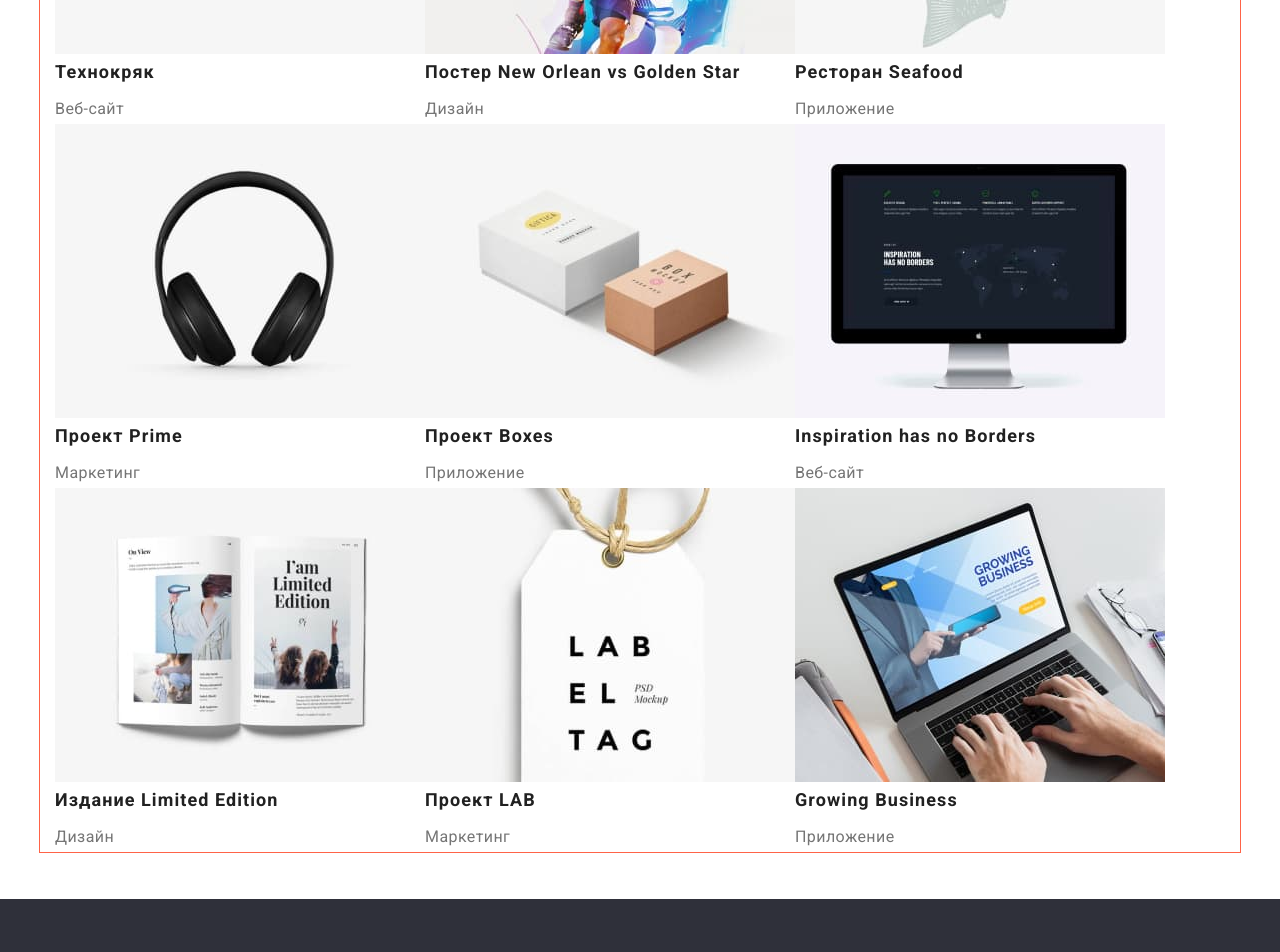
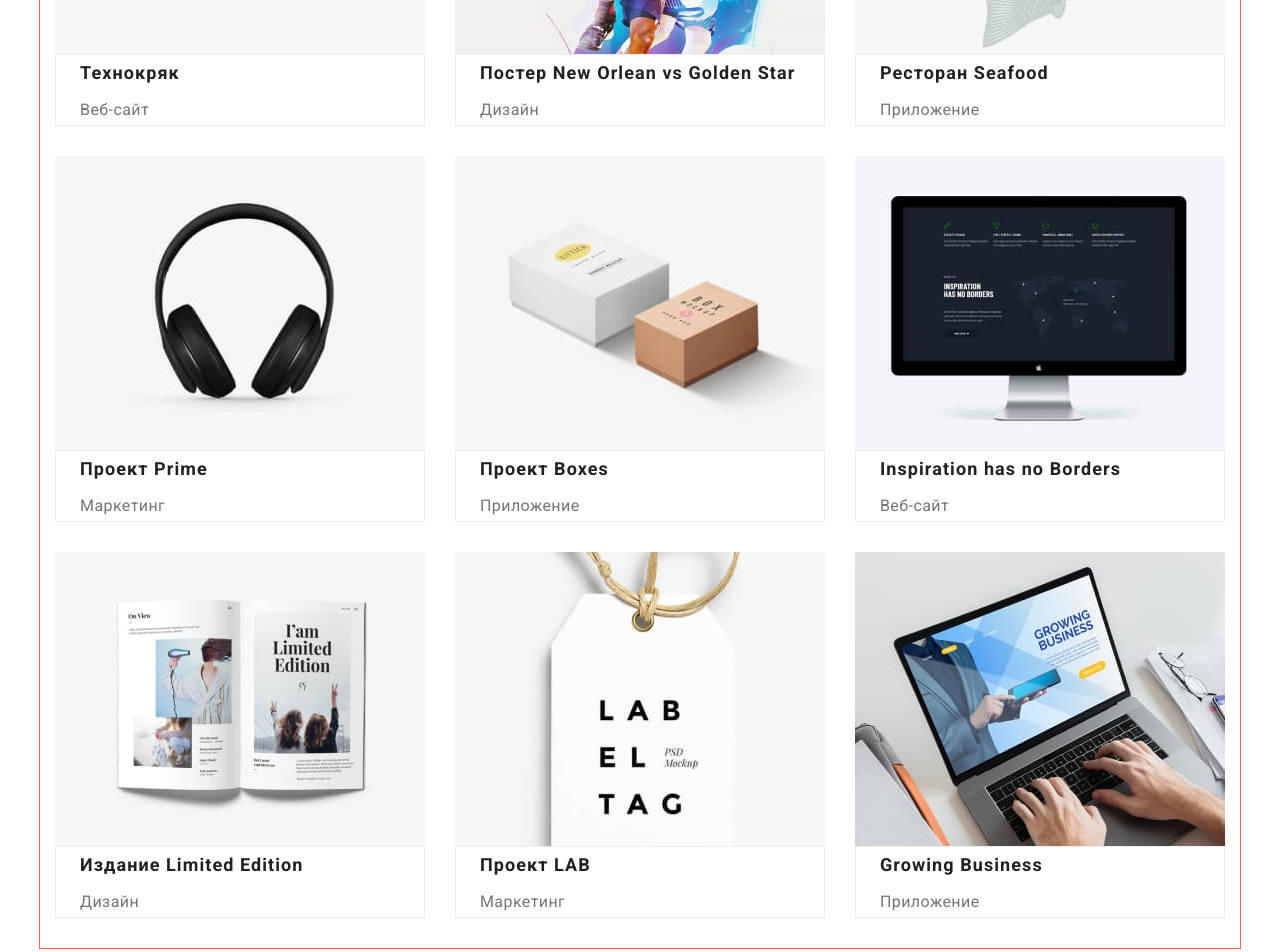
Before and after one commit to volodymyrkulieshov/goit-markup-hw-03, a plain HTML site: page portfolio.html in a window 1280 px wide. Shown: the part 500-1452 px from the top of the page. Drawn offline with nearby package versions, Linux system fonts and the light colour scheme; files whose address does not match are found by name.

Commit message:
HW-3-ver-01

```diff
--- a/css/styles.css
+++ b/css/styles.css
@@ -99,7 +99,6 @@ button {
   font-size: 26px;
   line-height: 1.2;
   color: var(--brand-accent);
-  /* margin-bottom: 20px; */
 }
 
 .logo-black {
@@ -216,10 +215,12 @@ button {
 }
 .benefits-list {
   display: flex;
+  margin-left: -30px;
 }
-/* .benefits-list .item + .item {
+.benefits-list .item {
+  flex-basis: calc(100% / 4 - 30px);
   margin-left: 30px;
-} */
+}
 
 .benefits-title {
   color: var(--title-color);
@@ -248,6 +249,12 @@ button {
 }
 .opportunities-list {
   display: flex;
+  align-items: center;
+  margin-left: -30px;
+}
+.opportunities-item {
+  flex-basis: calc(100% / 3 - 30px);
+  margin-left: 30px;
 }
 
 /* --------------------team ------------------------------- */
@@ -255,7 +262,17 @@ button {
 .team {
   background-color: #f5f4fa;
 }
+
+.team-list {
+  display: flex;
+  align-items: center;
+  margin-left: -30px;
+  margin-bottom: -30px;
+}
+
 .team-item {
+  flex-basis: calc(100% / 4 - 30px);
+  margin-left: 30px;
   background-color: #fff;
 }
 
@@ -294,7 +311,7 @@ button {
   font-size: 26px;
   line-height: 1.2;
   color: var(--brand-accent);
-  /* margin-bottom: 20px; */
+  margin-bottom: 20px;
 }
 .logo-white {
   color: var(--secondary-title-color);
@@ -344,8 +361,7 @@ button {
   padding-bottom: 56px;
 }
 
-.filter-list,
-.filter-item + .filter-item {
+.filter-list .filter-item + .filter-item {
   margin-left: 8px;
 }
 
@@ -384,6 +400,16 @@ button {
 .example-list {
   display: flex;
   flex-wrap: wrap;
+  align-items: center;
+  margin-left: -30px;
+  margin-bottom: -30px;
+}
+
+.example-item {
+  flex-basis: calc(100% / 3 - 30px);
+
+  margin-left: 30px;
+  margin-bottom: 30px;
 }
 
 .example-title {
@@ -391,6 +417,7 @@ button {
   font-size: 18px;
   line-height: 2;
   letter-spacing: 0.06em;
+  padding: 0 24px;
 
   color: var(--title-color);
   margin-bottom: 4px;
@@ -398,5 +425,11 @@ button {
 .example-text {
   font-size: 16px;
   line-height: 1.88;
+  padding: 0 24px;
+
   color: var(--basic-color);
 }
+
+.card-border {
+  border: 1px solid #eeeeee;
+}
--- a/portfolio.html
+++ b/portfolio.html
@@ -78,14 +78,16 @@
           </ul>
           <ul class="example-list list">
             <li class="example-item">
-              <a href="" class="example link"
+              <a href="" class="example-img link"
                 ><img
                   src="/goit-markup-hw-02/images/web-site.jpg"
                   alt="web-site"
                   width="370"
                 />
-                <h2 class="example-title">Технокряк</h2>
-                <p class="example-text">Веб-сайт</p>
+                <div class="card-border">
+                  <h2 class="example-title">Технокряк</h2>
+                  <p class="example-text">Веб-сайт</p>
+                </div>
               </a>
             </li>
             <li class="example-item">
@@ -95,8 +97,12 @@
                   alt="poster"
                   width="370"
                 />
-                <h2 class="example-title">Постер New Orlean vs Golden Star</h2>
-                <p class="example-text">Дизайн</p>
+                <div class="card-border">
+                  <h2 class="example-title">
+                    Постер New Orlean vs Golden Star
+                  </h2>
+                  <p class="example-text">Дизайн</p>
+                </div>
               </a>
             </li>
             <li class="example-item">
@@ -106,8 +112,10 @@
                   alt="application-for-restaurant"
                   width="370"
                 />
-                <h2 class="example-title">Ресторан Seafood</h2>
-                <p class="example-text">Приложение</p>
+                <div class="card-border">
+                  <h2 class="example-title">Ресторан Seafood</h2>
+                  <p class="example-text">Приложение</p>
+                </div>
               </a>
             </li>
             <li class="example-item">
@@ -117,20 +125,21 @@
                   alt="earphones"
                   width="370"
                 />
+                <div class="card-border">
                 <h2 class="example-title">Проект Prime</h2>
-                <p class="example-text">Маркетинг</p></a
-              >
+                <p class="example-text">Маркетинг</p>
+                </a>
             </li>
             <li class="example-item">
               <a href="" class="example-img link"
                 ><img
                   src="/goit-markup-hw-02/images/boxes.jpg"
                   alt="boxes"
-                  width="370"
-                />
+                  width="370"/>
+                  <div class="card-border">
                 <h2 class="example-title">Проект Boxes</h2>
-                <p class="example-text">Приложение</p></a
-              >
+                <p class="example-text">Приложение</p></div>
+                </a>
             </li>
             <li class="example-item">
               <a href="" class="example-img link"
@@ -139,8 +148,10 @@
                   alt="desktop"
                   width="370"
                 />
+                <div class="card-border">
                 <h2 class="example-title">Inspiration has no Borders</h2>
-                <p class="example-text">Веб-сайт</p></a
+                <p class="example-text">Веб-сайт</p></div>
+                </a
               >
             </li>
             <li class="example-item">
@@ -150,8 +161,10 @@
                   alt="magazine"
                   width="370"
                 />
+                <div class="card-border">
                 <h2 class="example-title">Издание Limited Edition</h2>
-                <p class="example-text">Дизайн</p></a
+                <p class="example-text">Дизайн</p>
+                </a
               >
             </li>
             <li class="example-item">
@@ -161,8 +174,10 @@
                   alt="label-tag"
                   width="370"
                 />
+                <div class="card-border">
                 <h2 class="example-title">Проект LAB</h2>
-                <p class="example-text">Маркетинг</p></a
+                <p class="example-text">Маркетинг</p></div>
+                </a
               >
             </li>
             <li class="example-item">
@@ -172,8 +187,10 @@
                   alt="business-app"
                   width="370"
                 />
+                <div class="card-border">
                 <h2 class="example-title">Growing Business</h2>
-                <p class="example-text">Приложение</p></a
+                <p class="example-text">Приложение</p></div>
+                </a
               >
             </li>
           </ul>
```
Also changed, not shown: index.html (+1 -0 lines).
